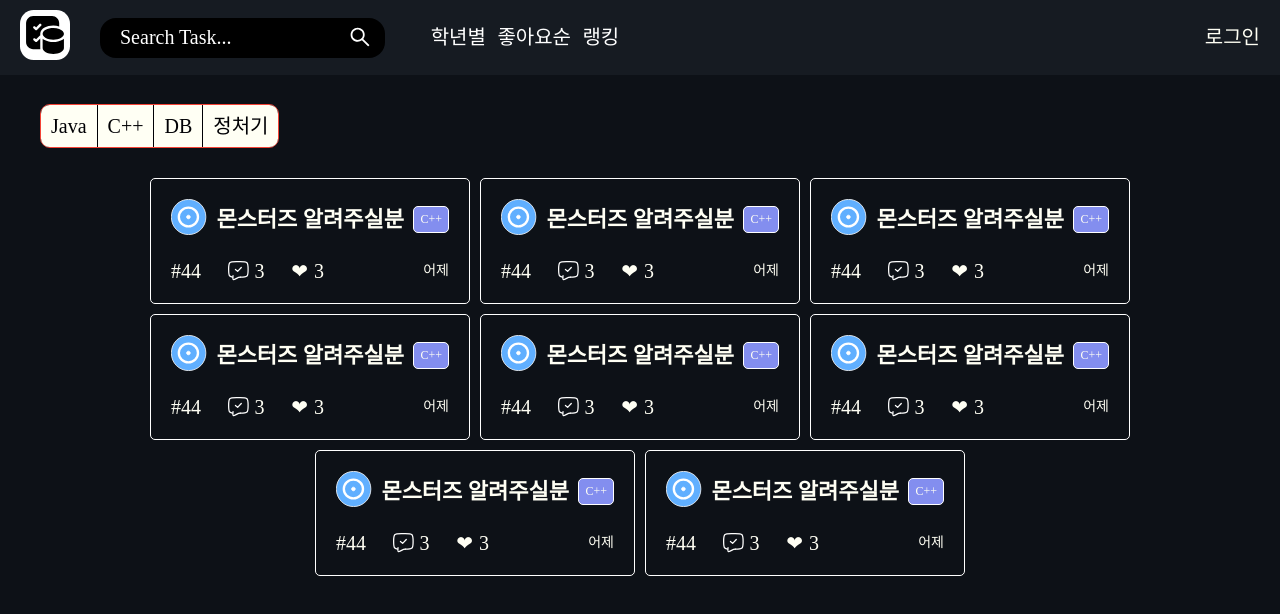
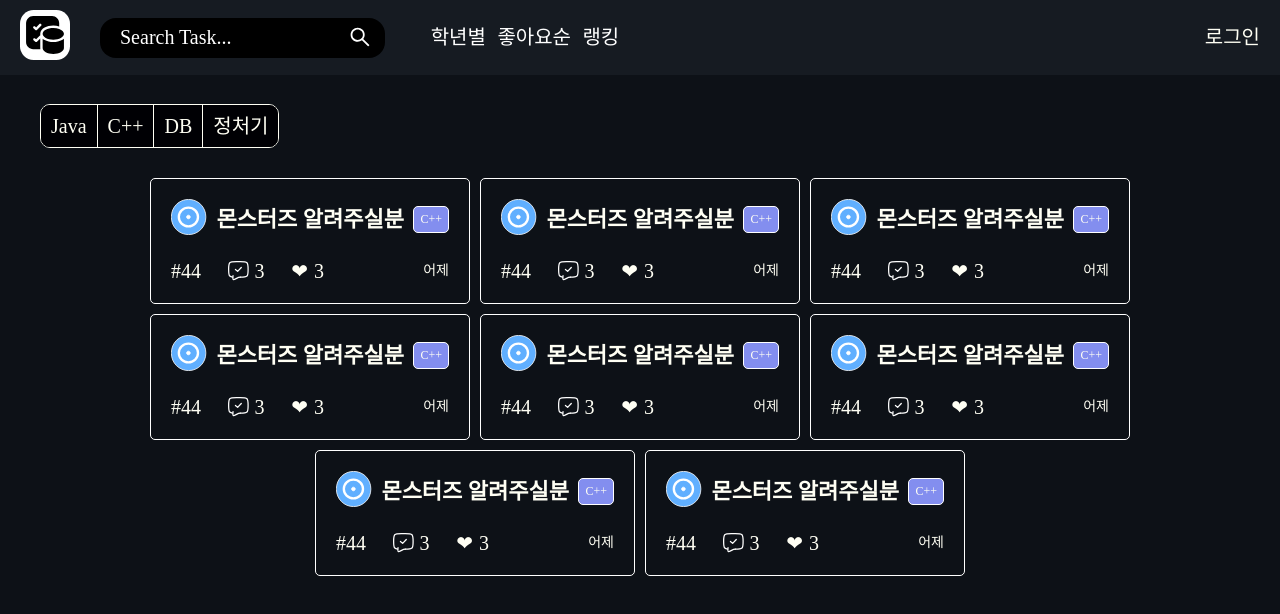
Before and after one commit to Task-DB/Frontend, a Next.js app: page / in a window 1280 px wide. Shown: the top 614 px of the page. Built offline with nearby package versions, Linux system fonts and the light colour scheme; a web font is replaced by a local one.

Commit message:
FIX :: selected subject color change

```diff
--- a/domain/main/components/subjectSelector.style.ts
+++ b/domain/main/components/subjectSelector.style.ts
@@ -3,7 +3,7 @@ import { theme } from "../../../styles/theme";
 
 export const SelectorWrapper = styled.div`
   display: inline;
-  border: 1px solid ${theme.red["500"]};
+  border: 1px solid ${theme.white};
   color: black;
   border-radius: 10px;
   padding: 0.5rem 0;
@@ -13,23 +13,23 @@ export const SelectorWrapper = styled.div`
 
 export const SelectorElement = styled.span<{ isSelect: boolean }>`
   margin-top: 1rem;
-  border-right: 1px solid ${theme.black};
+  border-right: 1px solid ${theme.main};
   padding: 0.5rem;
   background-color: ${(props) =>
-    props.isSelect ? theme.blue["100"] : theme.main};
-  color: ${(props) => (props.isSelect ? theme.black : theme.black)};
+    props.isSelect ? theme.blue["300"] : theme.black};
+  color: ${(props) => (props.isSelect ? theme.main : theme.main)};
   transition: all 0.2s;
   &:first-child {
     border: 0;
     border-radius: 8.7px 0 0 8.7px;
-    border-right: 1px solid ${theme.black};
+    border-right: 1px solid ${theme.main};
   }
   &:last-child {
     border: 0;
     border-radius: 0 8.7px 8.7px 0;
   }
   &:hover {
-    background-color: ${theme.blue["100"]};
-    color: ${theme.black};
+    background-color: ${theme.blue["300"]};
+    color: ${theme.main};
   }
 `;
--- a/domain/rank/components/rankElement.style.ts
+++ b/domain/rank/components/rankElement.style.ts
@@ -40,5 +40,5 @@ export const UserScore = styled.h2``;
 export const UserElement = styled.td`
   text-align: center;
   display: table-cell;
-  border-bottom: 1px solid rgb(221, 223, 224);
+  border-bottom: 1px solid ${theme.white};
 `;
--- a/domain/rank/container/index.style.ts
+++ b/domain/rank/container/index.style.ts
@@ -1,4 +1,5 @@
 import styled from "styled-components";
+import { theme } from "../../../styles/theme";
 
 export const RankWrapper = styled.table`
   width: 100%;
@@ -8,5 +9,5 @@ export const RankWrapper = styled.table`
 export const RankHeadElement = styled.th`
   font-size: 1.5rem;
   padding: 1rem;
-  border-bottom: 1px solid white;
+  border-bottom: 1px solid ${theme.white};
 `;
```
